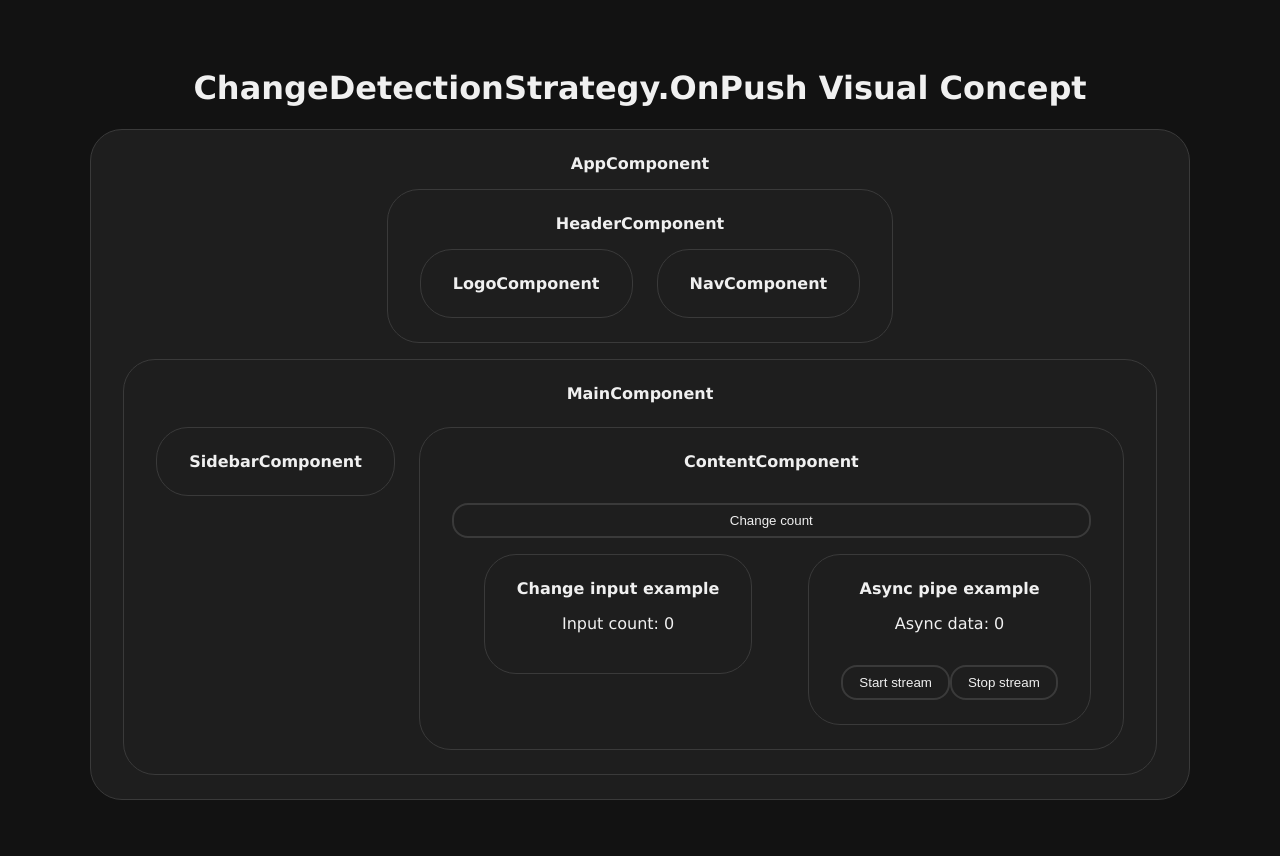
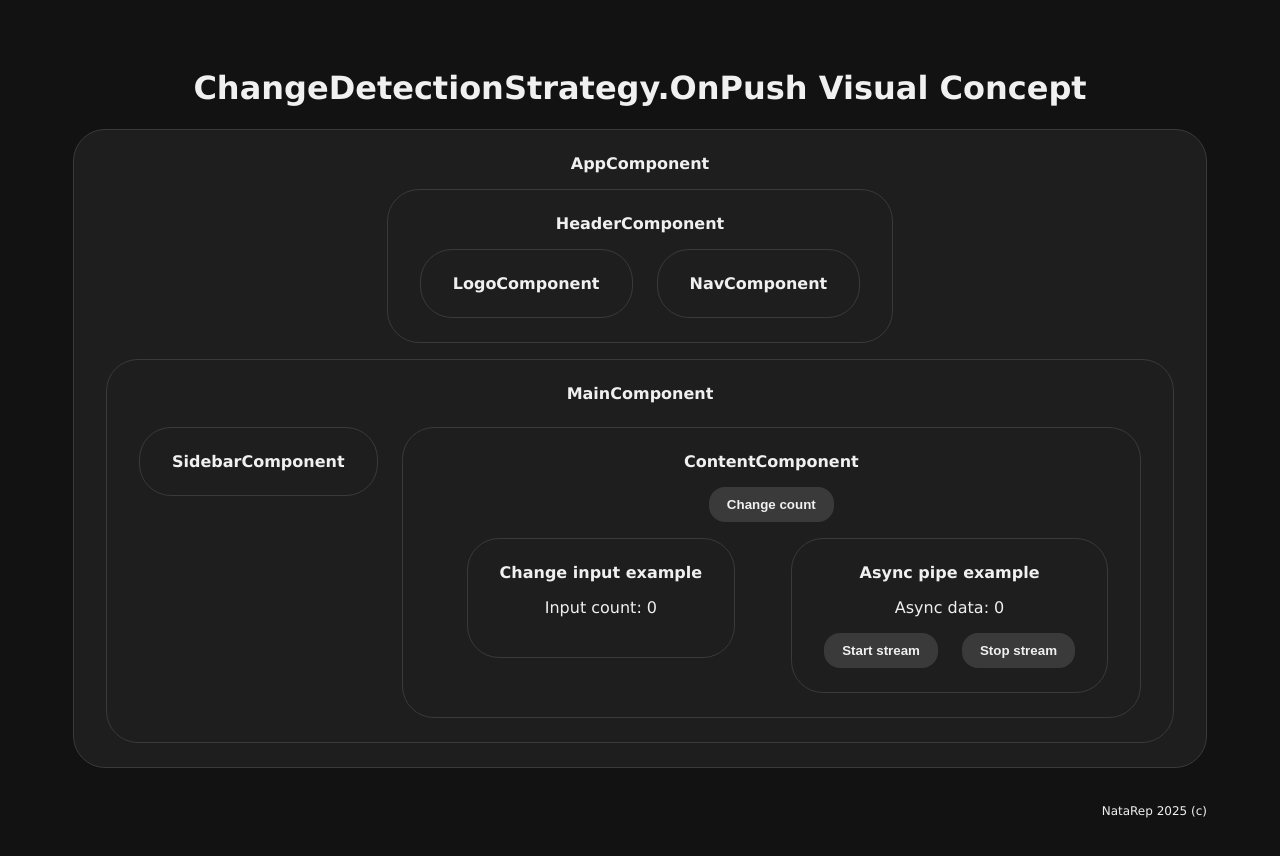
Before and after one commit to NataRep/angular-on-push-visual, an Angular app in the folder angular-18/: page / in a window 1280 px wide. Shown: the top 856 px of the page. Built offline with nearby package versions, Linux system fonts and the light colour scheme.

Commit message:
feat: add copyright

```diff
--- a/angular-18/src/app/app.component.html
+++ b/angular-18/src/app/app.component.html
@@ -4,3 +4,8 @@
   <app-header></app-header>
   <app-main></app-main>
 </div>
+<div class="copyright">
+  <a href="https://github.com/NataRep" target="_blank" rel="noopener noreferrer">
+    NataRep 2025 (c)
+  </a>
+</div>
--- a/angular-18/src/app/components/child-2/child-2.component.html
+++ b/angular-18/src/app/components/child-2/child-2.component.html
@@ -1,6 +1,8 @@
 <div class="component" [ngClass]="{'check': isCheck}" (click)="$event.stopPropagation(); onClick()">
   <div class="component__title">Async pipe example</div>
-      <p>Async data: {{ (timer$ | async) ?? lastNumber }}</p>
-      <button (click)="$event.stopPropagation(); startTimer()">Start stream</button>
-      <button (click)="$event.stopPropagation(); stopTimer()">Stop stream</button>
+  <p>Async data: {{ (timer$ | async) ?? lastNumber }}</p>
+  <div class="row">
+    <button (click)="$event.stopPropagation(); startTimer()">Start stream</button>
+    <button (click)="$event.stopPropagation(); stopTimer()">Stop stream</button>
+  </div>
 </div>
--- a/angular-18/src/app/components/child-2/child-2.component.scss
+++ b/angular-18/src/app/components/child-2/child-2.component.scss
@@ -1,3 +1,8 @@
 .component {
   margin-left: 32px;
 }
+
+.row{
+  display: flex;
+  gap:24px
+}
--- a/angular-18/src/styles.scss
+++ b/angular-18/src/styles.scss
@@ -74,12 +74,14 @@ h1 {
 }
 
 button{
-  background-color: initial;
+  background-color: var(--border-color);
+  width: max-content;
+  margin: 0 auto 0;
+  padding: 8px 16px;
   border-radius: 16px;
-  padding: 8px 16px;
-  margin-top: 16px;
   border: solid 2px var(--border-color);
   color: var(--text-color);
+  font-weight: 600;
   cursor: pointer;
 }
 
@@ -91,3 +93,14 @@ button:active, button:hover{
   display: flex;
   gap:24px
 }
+
+.copyright{
+  margin-top: 2rem;
+  text-align: right;
+}
+
+.copyright a{
+  font-size: 0.75rem;
+  text-decoration: none;
+  color: var(--text-color);
+}
```
Also changed, not shown: angular-18/src/app/app.component.scss (line endings or trailing spaces).
